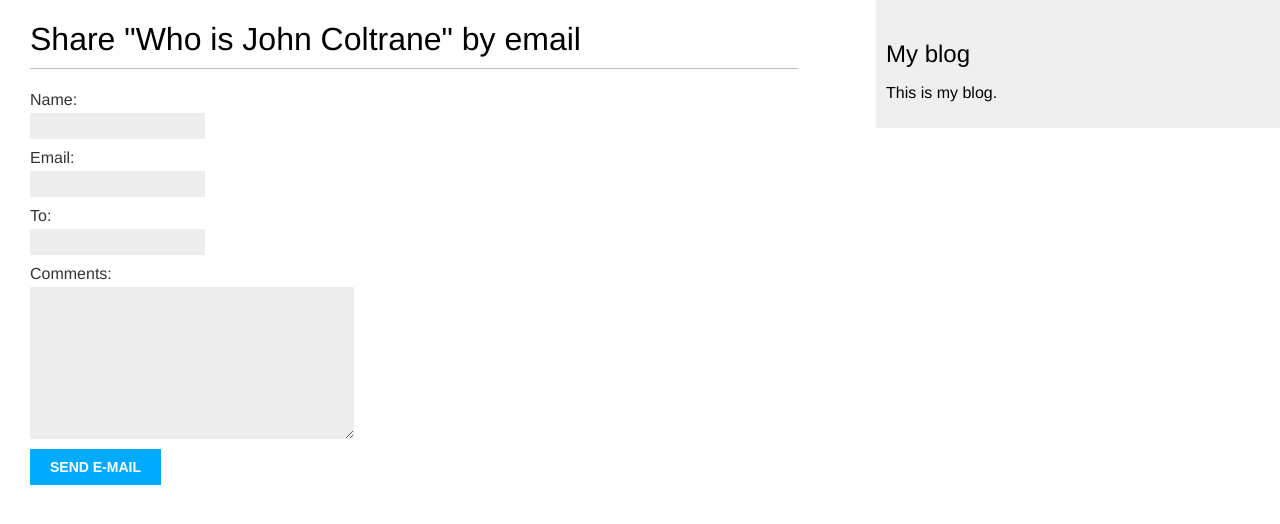
After one commit to Aravindray/Learn_Django, a Django app: page /blog/8/share in a window 1280 px wide. The commit adds this page. Shown: the top 524 px of the page. Run offline with Django 4.2, Linux system fonts and the light colour scheme; data comes from the database, SQL or seed files in the repository.

Commit message:
learning forms and how to send mail using django

```diff
--- a/beta/mysite/blog/templates/blog/post/detail.html
+++ b/beta/mysite/blog/templates/blog/post/detail.html
@@ -8,4 +8,7 @@
         Published {{ post.publish }} by {{ post.author }}
     </p>
     {{ post.body|linebreaks }}
+    <p>
+        <a href="{% url 'blog:post_share' post.id %}">Share this post</a>
+    </p>
 {% endblock %}
--- /dev/null
+++ b/beta/mysite/blog/templates/blog/post/share.html
@@ -0,0 +1,18 @@
+{% extends "blog/base.html" %}
+
+{% block title %} Share a post {% endblock %}
+
+{% block content %}
+
+    {% if sent %}
+        <h1>E-mail successfully sent</h1>
+        <p>"{{ post.title }}" was successfully send to {{ form.cleaned_data.to }}. </p>
+    {% else %}
+        <h1>Share "{{ post.title }}" by email </h1>
+        <form method="post">
+            {{ form.as_p }}
+            {% csrf_token %}
+            <input type="submit" value="Send e-mail">
+        </form>
+    {% endif %}
+{% endblock %}
--- a/beta/mysite/blog/urls.py
+++ b/beta/mysite/blog/urls.py
@@ -8,4 +8,5 @@ urlpatterns = [
     path('<int:year>/<int:month>/<int:day>/<slug:post>/',
          views.post_detail,
          name = 'post_detail'),
+    path('<int:post_id>/share', views.post_share, name = 'post_share'),
 ]
--- a/beta/mysite/blog/views.py
+++ b/beta/mysite/blog/views.py
@@ -2,6 +2,8 @@ from django.shortcuts import render, get_object_or_404
 from .models import Post
 from django.core.paginator import Paginator, EmptyPage, PageNotAnInteger
 from .forms import EmailPostForm
+from django.core.mail import send_mail
+
 
 def post_list(request):
     post_list = Post.published.all()
@@ -27,10 +29,18 @@ def post_detail(request, year, month, day, post):
 
 def post_share(request, post_id):
     post = get_object_or_404(Post, id = post_id, status = Post.Status.PUBLISHED)
+    sent = False
     if request.method == 'POST':
         form = EmailPostForm(request.POST)
         if form.is_valid():
             cd = form.cleaned_data
+            post_url = request.build_absolute_uri(post.get_absolute_url())
+            subject = f"{cd['name']} recommends you read '{post.title}'"
+            message = f"Read {post.title} at {post_url}\n\n" \
+                      f"{cd['name']}\'s comments: {cd['comments']}"
+            send_mail(subject, message, 'some@some.com', [cd['to']])
+            sent = True
     else:
         form = EmailPostForm()
-    return render(request, 'blog/post/share.html', {'post': post, 'form': form})
+    return render(request, 'blog/post/share.html', {'post': post, 'form': form,
+                                                    'sent': sent})
--- a/beta/mysite/mysite/settings.py
+++ b/beta/mysite/mysite/settings.py
@@ -123,4 +123,6 @@ STATIC_URL = 'static/'
 
 DEFAULT_AUTO_FIELD = 'django.db.models.BigAutoField'
 
-# Email server configuration
+# Email server configuration - Not able to user because my django version is not compatible
+
+EMAIL_BACKEND = 'django.core.mail.backends.console.EmailBackend'
```
